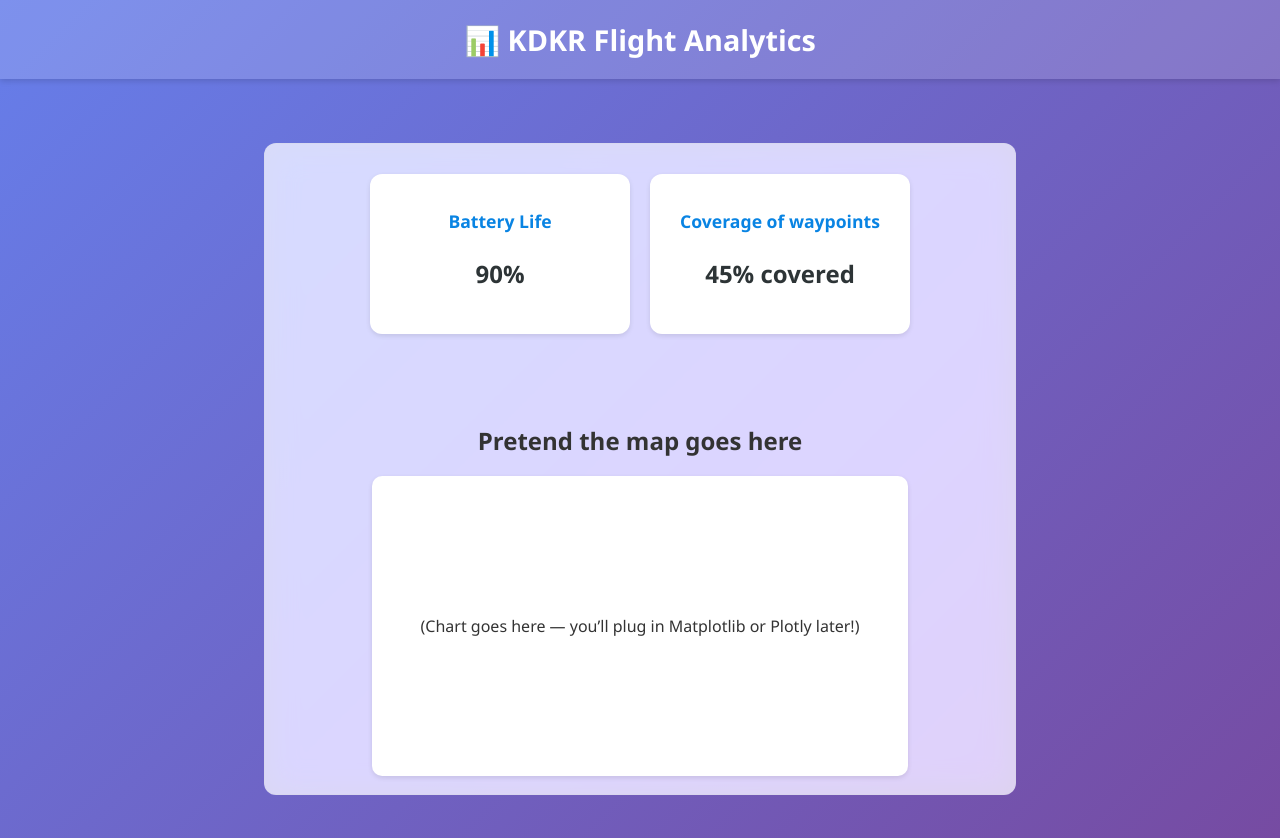
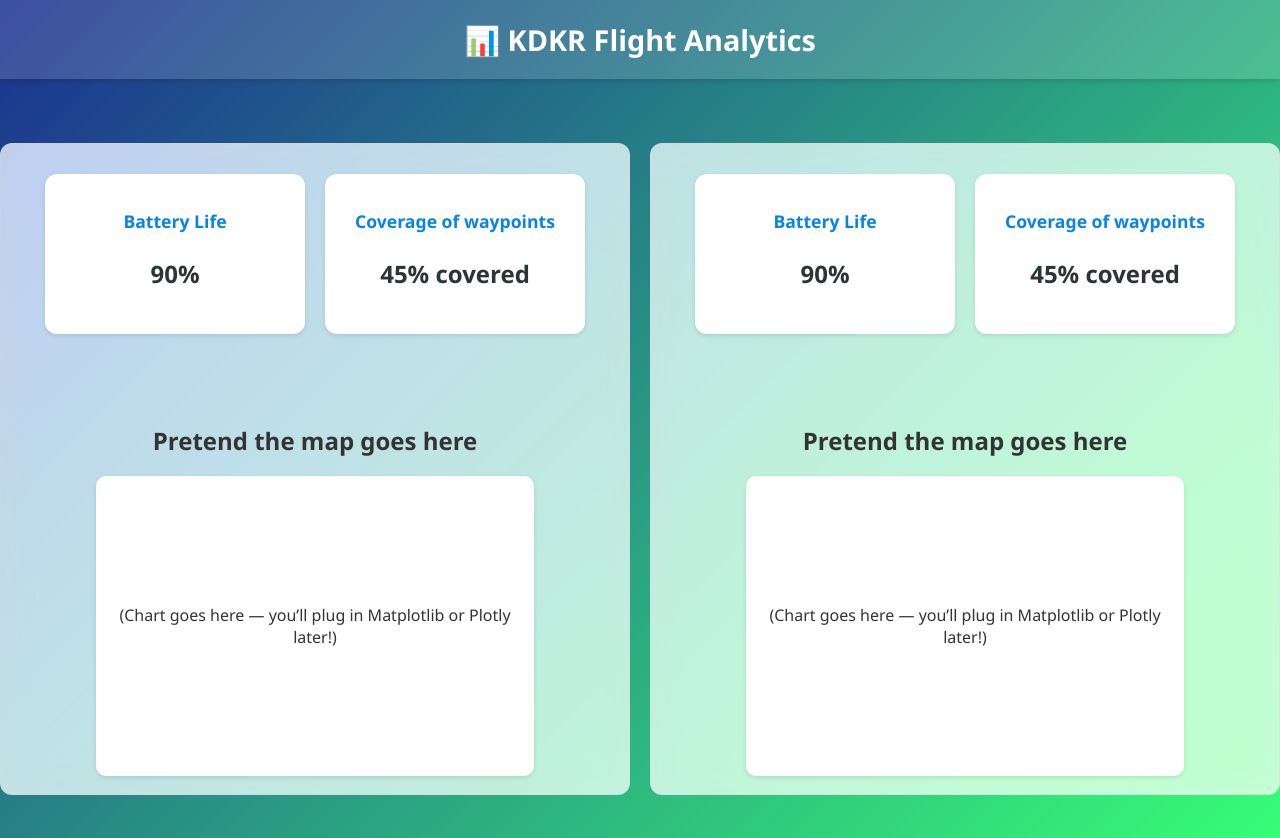
Before and after one commit to Diego5936/KDKR, a Flask app: page / in a window 1280 px wide. Run offline with Flask 3, Linux system fonts and the light colour scheme.

Commit message:
split into two contianer to work on ui independently

```diff
--- a/frontend/static/style.css
+++ b/frontend/static/style.css
@@ -1,6 +1,6 @@
 body {
   font-family: "Segoe UI", Arial, sans-serif;
-  background: linear-gradient(135deg, #667eea, #764ba2);
+  background: linear-gradient(135deg, #1b3090, #37fd76);
   min-height: 100vh;
   margin: 0;
   margin-bottom: 3%;
@@ -90,5 +90,11 @@ header p {
     margin: auto;
     flex: fit-content;
 
+}
 
+.container{
+      display: flex;
+      justify-content: space-around;
+      align-items: center;
+      gap: 20px;
 }
--- a/frontend/templates/index.html
+++ b/frontend/templates/index.html
@@ -11,6 +11,8 @@
   <header>
     <h1>📊 KDKR Flight Analytics </h1>
   </header>
+
+<div class="container">
 
  <div class="middle-container">
 
@@ -36,6 +38,32 @@
   </section>
      </div>
 
+      <div class="middle-container">
+
+  <!-- Summary cards -->
+  <section class="cards">
+    <div class="card">
+      <h2>Battery Life</h2>
+      <p>90%</p>
+    </div>
+    <div class="card">
+      <h2>Coverage of waypoints</h2>
+      <p>45% covered</p>
+    </div>
+  </section>
+
+
+  <!-- Chart placeholder -->
+  <section class="chart">
+    <h2>Pretend the map goes here</h2>
+    <div class="chart-box">
+      <p>(Chart goes here — you’ll plug in Matplotlib or Plotly later!)</p>
+    </div>
+  </section>
+     </div>
+     </div>
+
+
   <script src="{{ url_for('static', filename='script.js') }}"></script>
 </body>
 </html>
```
